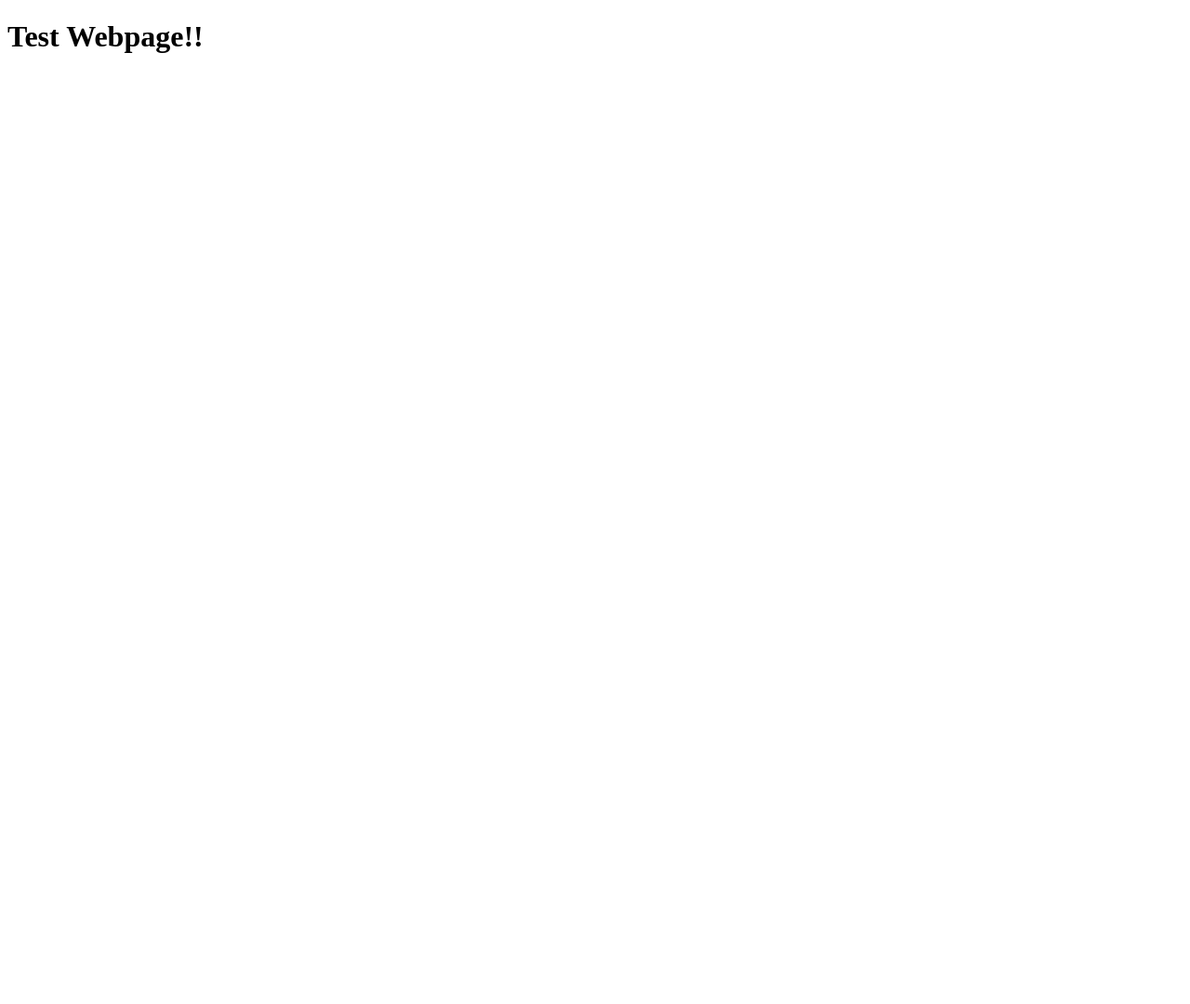
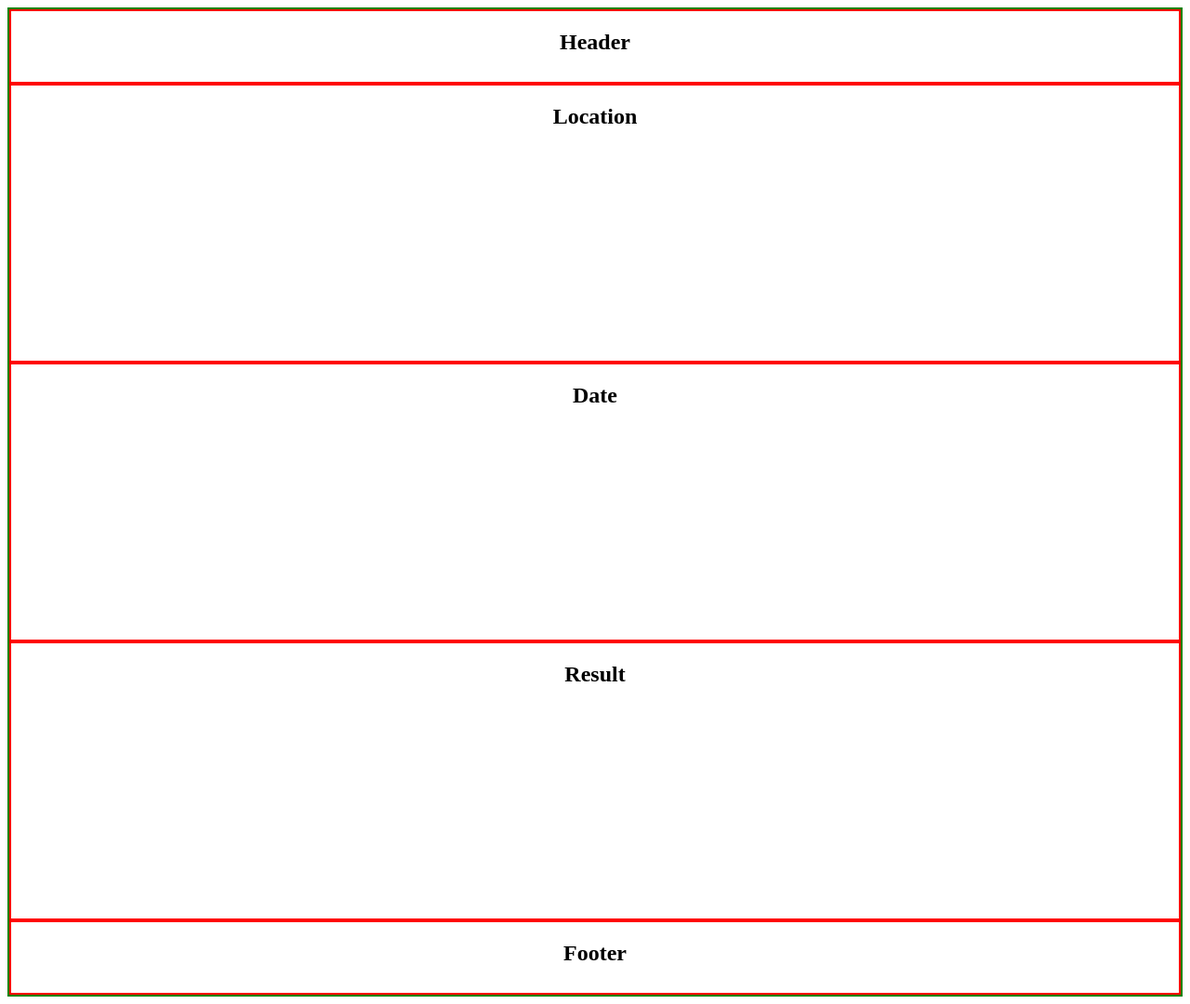
Before and after one commit to Brookcie1000/travel-app, a website built with webpack: page src/client/views/index.html in a window 1280 px wide. Shown: the whole page at 93% size. Before the commit the page ends 800 px from the top, so only its background shows below. Built offline with nearby package versions, Linux system fonts and the light colour scheme.

Commit message:
Setup css basic layout and minifyers.

```diff
--- a/package.json
+++ b/package.json
@@ -28,10 +28,13 @@
     "@babel/preset-env": "^7.16.4",
     "babel-loader": "^8.2.3",
     "css-loader": "^6.5.1",
+    "css-minimizer-webpack-plugin": "^3.2.0",
     "html-webpack-plugin": "^5.5.0",
+    "mini-css-extract-plugin": "^2.4.5",
     "node-sass": "^6.0.1",
     "sass-loader": "^12.3.0",
     "style-loader": "^3.3.1",
+    "terser-webpack-plugin": "^5.2.5",
     "webpack-dev-server": "^4.6.0"
   }
 }
--- /dev/null
+++ b/src/client/styles/Container.scss
@@ -0,0 +1,13 @@
+#container {
+    border: 2px green solid;
+    display: grid;
+    grid-template-columns: 100%;
+    grid-template-rows: 80px 300px 300px 300px 80px;
+    grid-template-areas:
+    "header"
+    "location"
+    "date"
+    "result"
+    "footer";
+
+}
--- /dev/null
+++ b/src/client/styles/Date.scss
@@ -0,0 +1,7 @@
+#date {
+    grid-area: date;
+    display: flex;
+    flex-direction: row;
+    justify-content: center;
+
+}
--- /dev/null
+++ b/src/client/styles/Footer.scss
@@ -0,0 +1,7 @@
+#footer {
+    grid-area: footer;
+    display: flex;
+    flex-direction: row;
+    justify-content: center;
+
+}
--- /dev/null
+++ b/src/client/styles/Global.scss
@@ -0,0 +1,4 @@
+.outline {
+    border: 2px red solid;
+
+}
--- /dev/null
+++ b/src/client/styles/Header.scss
@@ -0,0 +1,7 @@
+#header {
+    grid-area: header;
+    display: flex;
+    flex-direction: row;
+    justify-content: center;
+
+}
--- /dev/null
+++ b/src/client/styles/Location.scss
@@ -0,0 +1,7 @@
+#location {
+    grid-area: location;
+    display: flex;
+    flex-direction: row;
+    justify-content: center;
+
+}
--- /dev/null
+++ b/src/client/styles/Result.scss
@@ -0,0 +1,7 @@
+#result {
+    grid-area: result;
+    display: flex;
+    flex-direction: row;
+    justify-content: center;
+
+}
--- a/src/client/views/index.html
+++ b/src/client/views/index.html
@@ -4,8 +4,13 @@
         <meta charset="utf-8">
         <title>Travel App</title>
     </head>
-
     <body>
-        <h1>Test Webpage!!</h1>
+        <div id="container">
+            <div id="header" class="outline"><h2>Header</h2></div>
+            <div id="location" class="outline"><h2>Location</h2></div>
+            <div id="date" class="outline"><h2>Date</h2></div>
+            <div id="result" class="outline"><h2>Result</h2></div>
+            <div id="footer" class="outline"><h2>Footer</h2></div>
+        </div>
     </body>
 </html>
--- a/webpack.dev.js
+++ b/webpack.dev.js
@@ -15,7 +15,7 @@ module.exports = {
     mode: "development",
     devtool: "source-map",
     devServer: {
-        watchFiles: ["src/**"]
+        watchFiles: ["src/**", "src/client/index.js"]
 
     },
     module: {
```
Also changed, not shown: src/client/index.js (+7 -0 lines), webpack.prod.js (+9 -2 lines), 1 other file.
